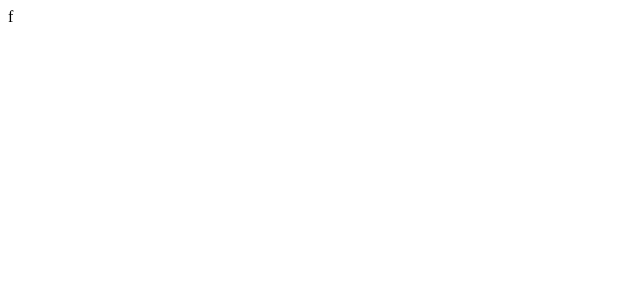
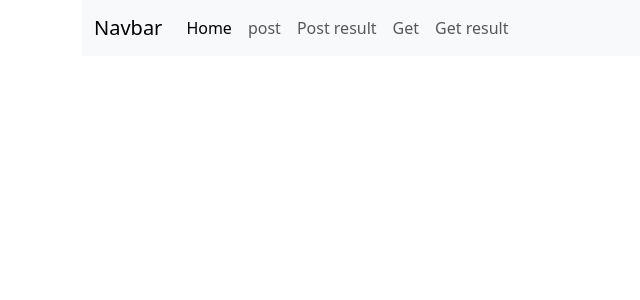
Before and after one commit to Abigailpidgeon/Hw2, a PHP site: page /veiw-header.php in a window 1280 px wide. Before the commit the part shown is almost empty. Shown: the top 300 px of the page, without its empty margins (0-640 px from the left). Run offline with PHP 8.4, Linux system fonts and the light colour scheme.

Commit message:
Update veiw-header.php

```diff
--- a/veiw-header.php
+++ b/veiw-header.php
@@ -1 +1,37 @@
-f
+<html lang="en">
+  <head>
+    <meta charset="utf-8">
+    <meta name="viewport" content="width=device-width, initial-scale=1">
+    <title>Bootstrap demo</title>
+    <link href="https://cdn.jsdelivr.net/npm/bootstrap@5.3.1/dist/css/bootstrap.min.css" rel="stylesheet" integrity="sha384-4bw+/aepP/YC94hEpVNVgiZdgIC5+VKNBQNGCHeKRQN+PtmoHDEXuppvnDJzQIu9" crossorigin="anonymous">
+  </head>
+  <body>
+    <div class = "container">
+      <nav class="navbar navbar-expand-lg bg-body-tertiary">
+  <div class="container-fluid">
+    <a class="navbar-brand" href="#">Navbar</a>
+    <button class="navbar-toggler" type="button" data-bs-toggle="collapse" data-bs-target="#navbarSupportedContent" aria-controls="navbarSupportedContent" aria-expanded="false" aria-label="Toggle navigation">
+      <span class="navbar-toggler-icon"></span>
+    </button>
+    <div class="collapse navbar-collapse" id="navbarSupportedContent">
+      <ul class="navbar-nav me-auto mb-2 mb-lg-0">
+        <li class="nav-item">
+          <a class="nav-link active" aria-current="page" href="#">Home</a>
+        </li>
+        <li class="nav-item">
+          <a class="nav-link" href="post.php" >post</a>
+        </li>
+        <li class="nav-item">
+          <a class="nav-link" href="post-result.php">Post result</a>
+        </li>
+        <li class="nav-item">
+          <a class="nav-link" href="get.php">Get</a>
+        </li>
+        <li class="nav-item">
+          <a class="nav-link" href="get-result.php">Get result</a>
+        </li>
+      </ul>
+      </form>
+    </div>
+  </div>
+</nav>
```
